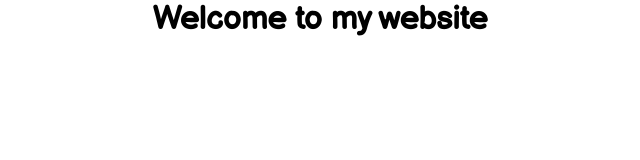
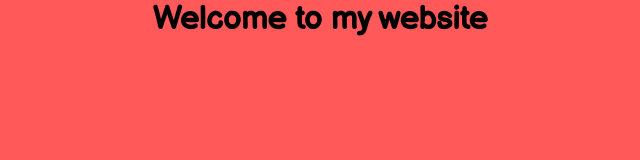
Before and after one commit to ganesh-tyjo/parcel-app, a website built with Parcel: page src/index.html in a window 1280 px wide. Shown: the whole page, without its empty margins (320-960 px from the left). Built offline with nearby package versions, Linux system fonts and the light colour scheme.

Commit message:
Add NPM scripts

```diff
--- a/package.json
+++ b/package.json
@@ -4,8 +4,9 @@
   "description": "",
   "main": "index.js",
   "scripts": {
-    "dev": "parcel src/index.html",
-    "prod": "parcel build src/index.html"
+    "dev": "npm run clean && parcel src/index.html --out-dir dist --public-url ./",
+    "prod": "npm run clean && parcel build src/index.html --out-dir dist --public-url ./",
+    "clean": "rimraf dist && rimraf .cache"
   },
   "keywords": [],
   "author": "Ganesh Shinde",
@@ -13,6 +14,7 @@
   "devDependencies": {
     "autoprefixer": "^9.8.6",
     "parcel-bundler": "^1.12.5",
+    "rimraf": "^3.0.2",
     "sass": "^1.34.0"
   }
 }
--- a/src/scss/custom/main.scss
+++ b/src/scss/custom/main.scss
@@ -10,4 +10,5 @@
 
 body {
   font-family: 'Balsamiq Sans', cursive;
+  background: $primary;
 }
```
Also changed, not shown: dist/index.html (added), 4 other files.
